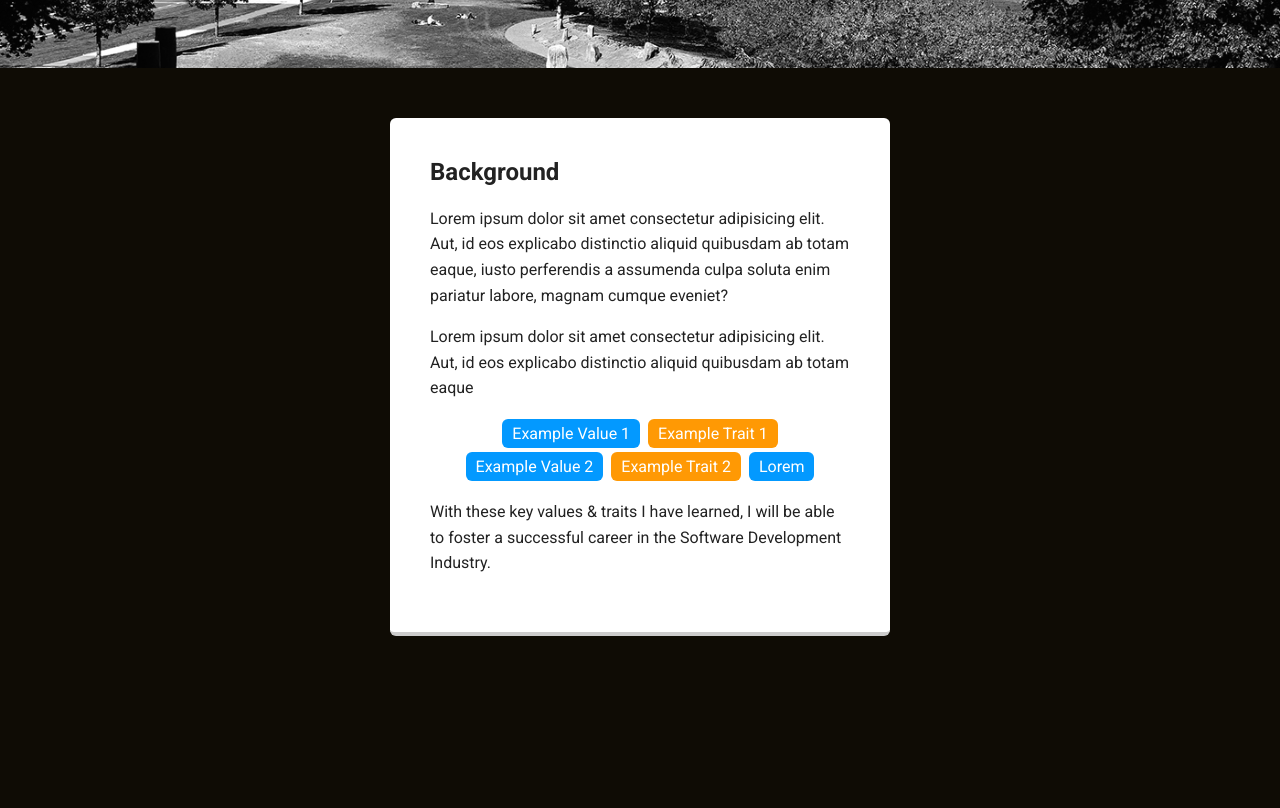
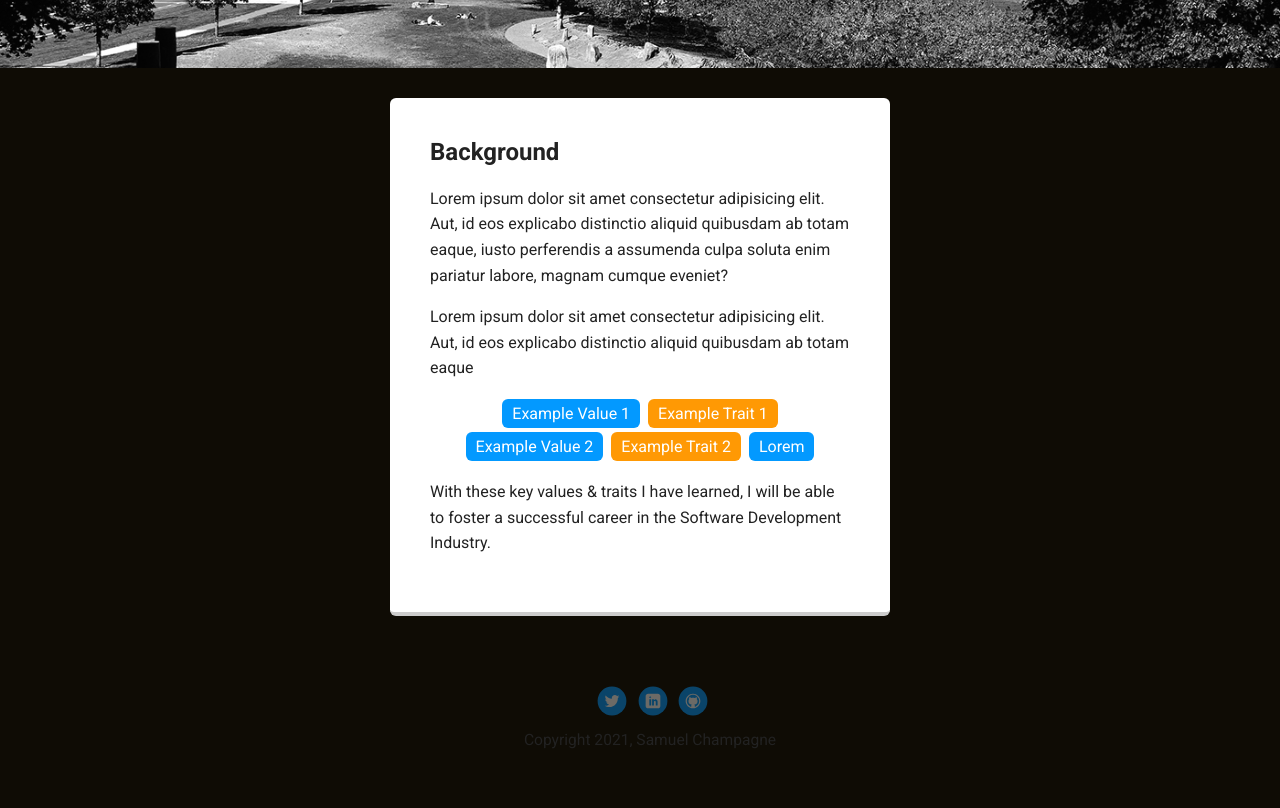
Before and after one commit to champagnesam/techdegree-project-1, a plain HTML site: page portfolio_update_v1/Experience.html in a window 1280 px wide. Shown: the part 402-1210 px from the top of the page. Before the commit the page ends 1068 px from the top, so only its background shows below. Drawn offline with Linux system fonts and the light colour scheme; files whose address does not match are found by name; a web font is replaced by a local one.

Commit message:
Footer, CSS styling,
Added footer to Experience Page, changed margin to main div on Index.html, tweeked hover interaction with profile image

```diff
--- a/portfolio_update_v1/Experience.html
+++ b/portfolio_update_v1/Experience.html
@@ -38,9 +38,13 @@
                 <p>With these key values &amp; traits I have learned, I will be able to foster a successful career in the Software Development Industry.</p>
             </div>
             </main>
-
-
-
-
+            <footer>
+                <ul>
+                  <li><a href="#" class="social twitter">Twitter</a></li>
+                  <li><a href="https://www.linkedin.com/in/samuel-champagne-840b6721a/" class="social linkedin" target="_blank">LinkedIn</a></li>
+                  <li><a href="https://github.com/champagnesam" class="social github" target="_blank">Github</a></li>
+                </ul>
+                <p class="copyright">Copyright 2021, Samuel Champagne</p>
+            </footer>
         </body>
 </html>
--- a/portfolio_update_v1/portfolio/styles.css
+++ b/portfolio_update_v1/portfolio/styles.css
@@ -71,7 +71,7 @@ header .profile-image {
   height: 150px;
   border-radius: 40%;
   border: 3px outset beige;
-  transition: all .5s;
+  transition: ease-in-out .5s;
 }
 header .profile-image:hover {
   transform: scale(1.2) rotate(720deg);
@@ -93,7 +93,7 @@ header .profile-image:hover {
   color:yellow;
 }
 .card {
-  margin: 30px;
+  margin: 10px;
   padding: 20px 40px 40px;
   max-width: 500px;
   text-align: left;
```
